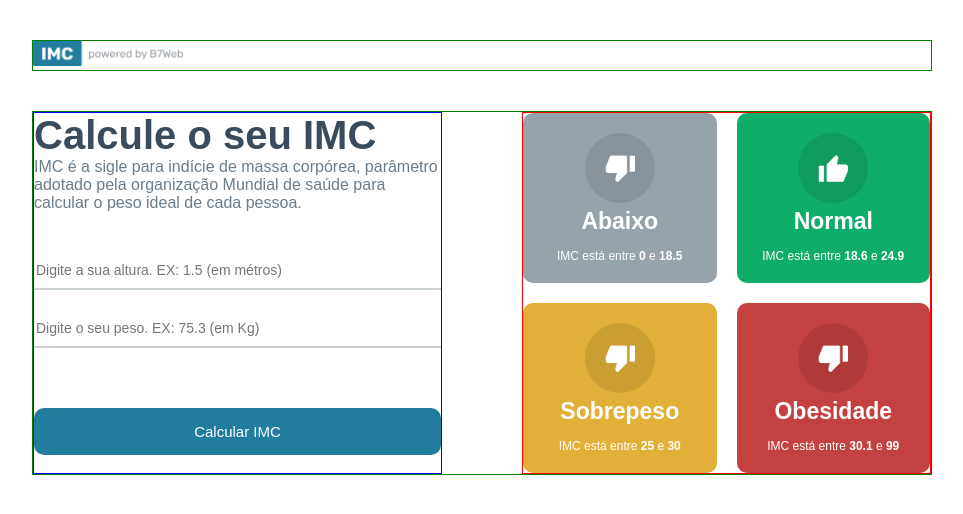
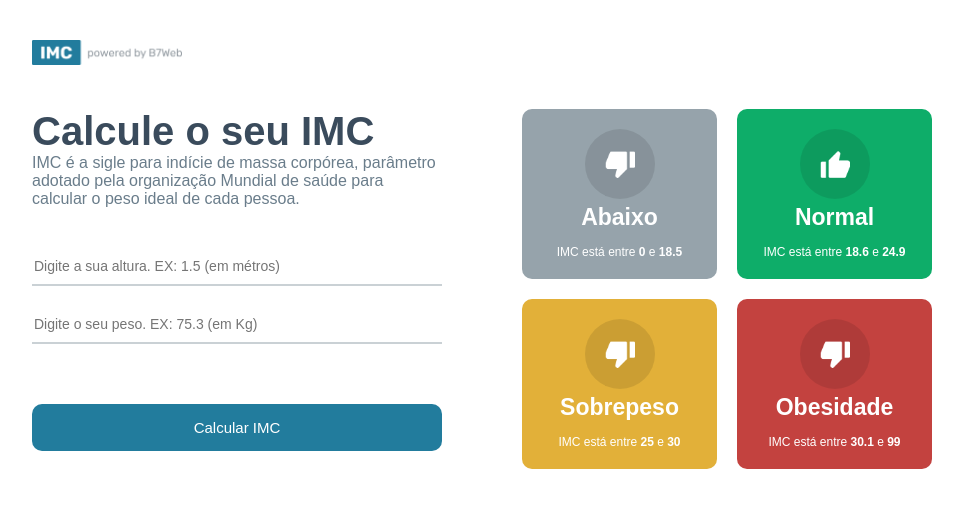
Before and after one commit to dennys-terra/calculadora-de-IMC, a React (Vite) app in the folder calculadora-imc/: page / in a window 1280 px wide. Shown: the top 514 px of the page, without its empty margins (158-1121 px from the left). Built offline with nearby package versions, Linux system fonts and the light colour scheme; the HTML template or start-up script is replaced by a standard one.

Commit message:
removendo bordas de auxlilio de desenvolvimento

```diff
--- a/calculadora-imc/src/App.module.css
+++ b/calculadora-imc/src/App.module.css
@@ -11,7 +11,6 @@ body {
 header .headerContainer {
     max-width: 900px;
     margin: 40px auto;
-    border: 1px solid green;
 }
 
 
@@ -19,12 +18,10 @@ header .headerContainer {
     display: flex;
     max-width: 900px;
     margin: auto;
-    border: 1px solid green;
 }
 
 .container .leftSide {
     flex: 1;
-    border: 1px solid blue;
     margin-right: 40px;
 }
 
@@ -69,7 +66,6 @@ header .headerContainer {
 
 .container .rightSide {
     flex: 1;
-    border: 1px solid red;
     margin-left: 40px;
     display: flex;
 }
```
